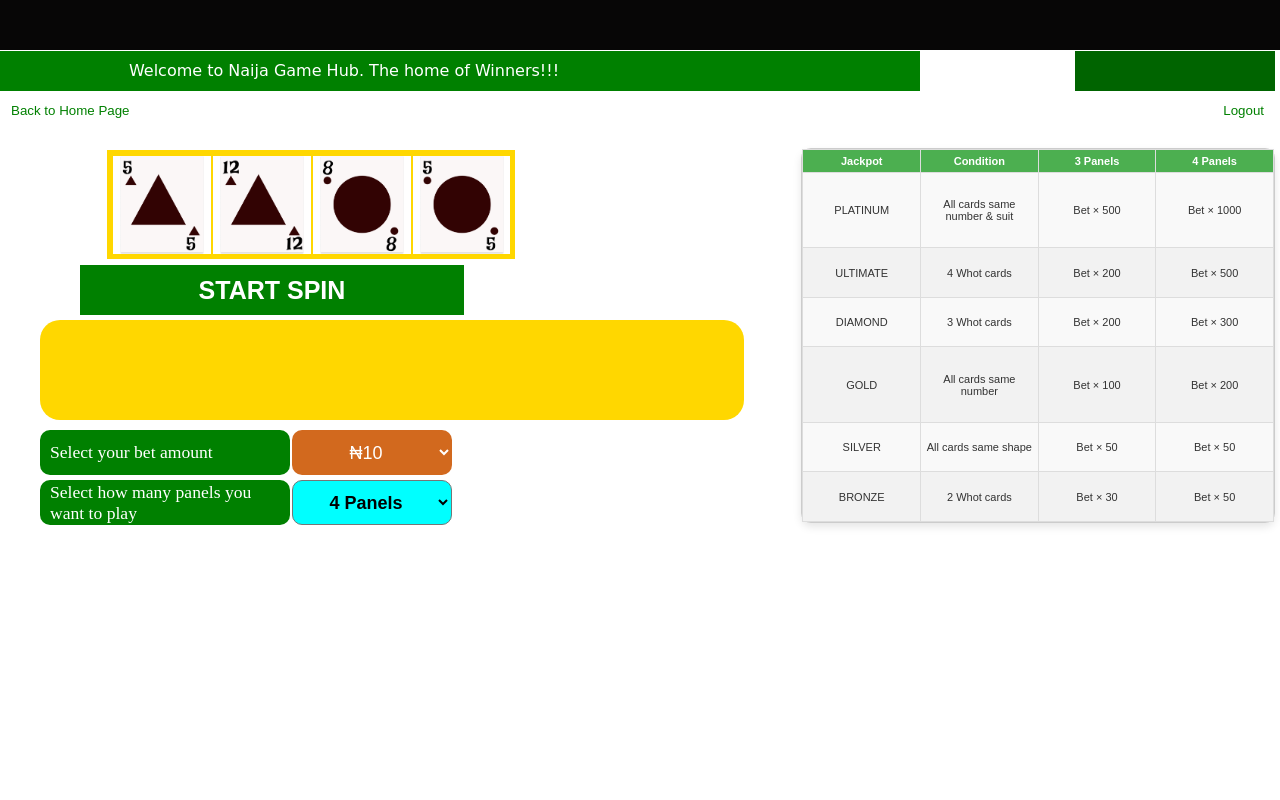
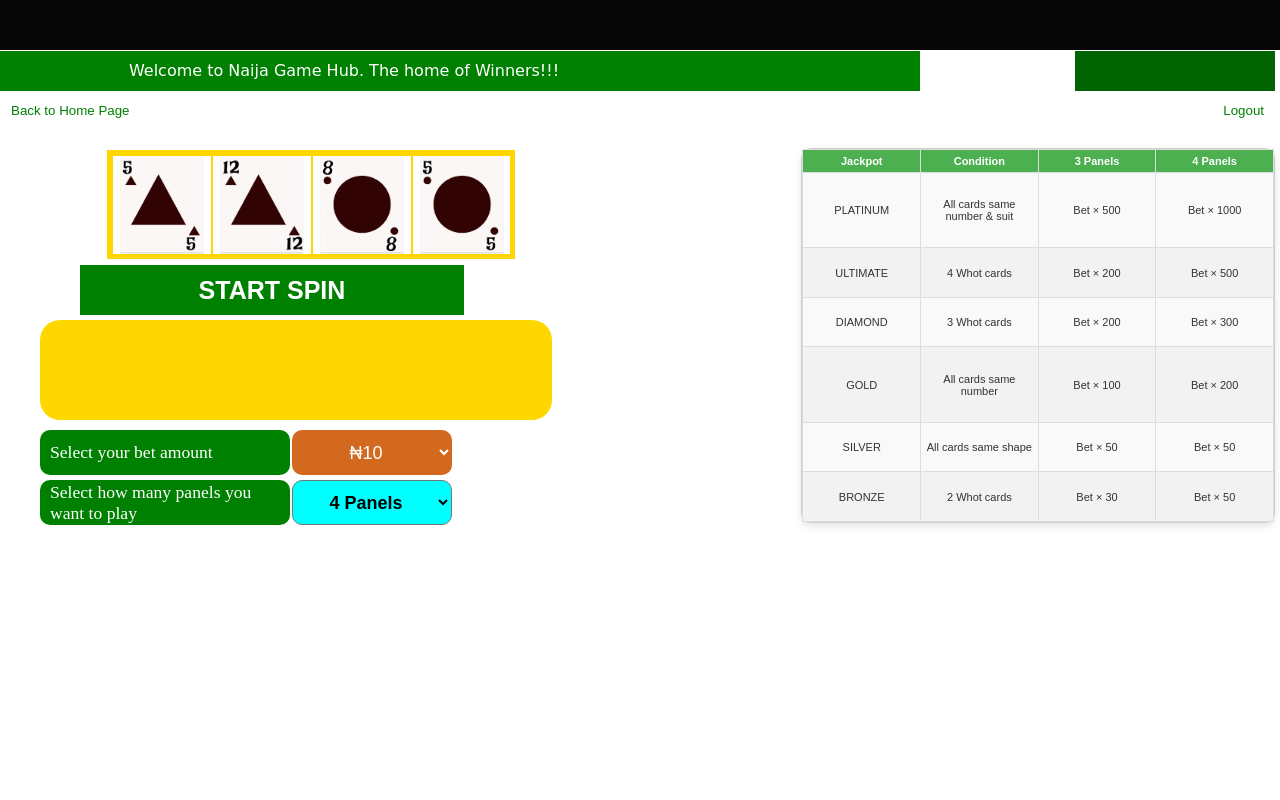
Before and after one commit to stanleyssc/slotgame, a website: page public/slot.html in a window 1280 px wide. Drawn offline with Linux system fonts and the light colour scheme; no server answers.

Commit message:
Update index-style.css

```diff
--- a/public/index-style.css
+++ b/public/index-style.css
@@ -113,7 +113,7 @@
     text-align: center;
     font-size: 1.3em;
     background-color: gold;
-    width: 55%;
+    width: 40%;
     height: 100px;
     left: 40px;
     padding: 30px 0px;
```
